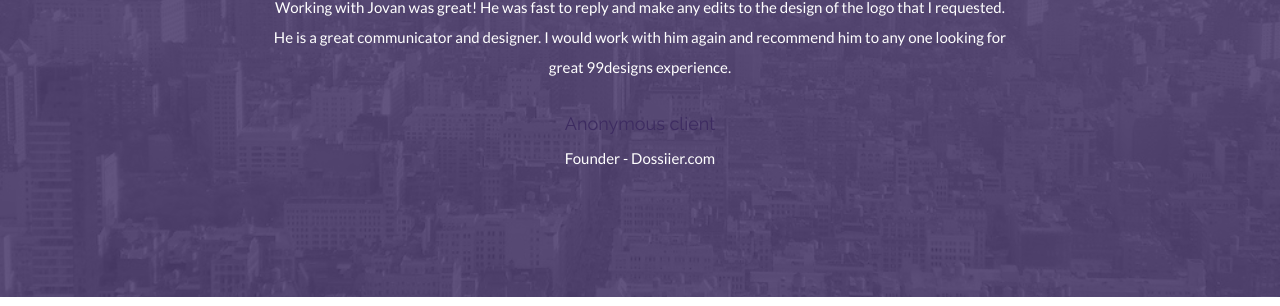
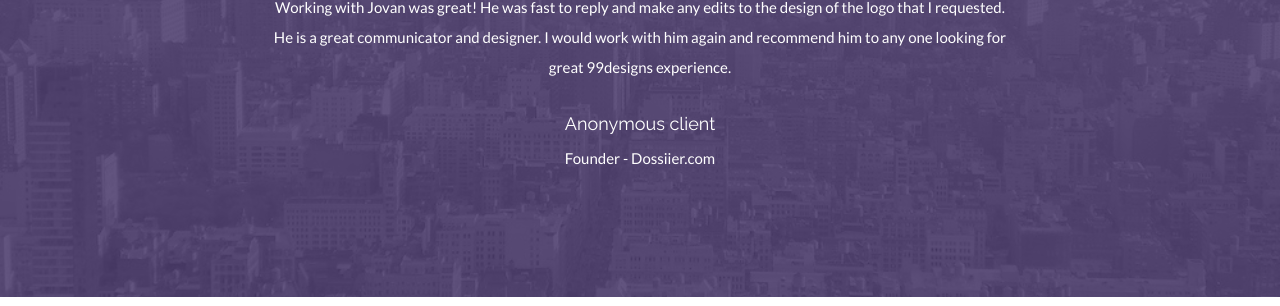
Before and after one commit to bitslit/portfolio, a Jekyll site: the page built from index.html, in a window 1280 px wide and 1400 px high, scrolled down 1751 px. Shown: the part 443-749 px from the top of the window. Built offline with Jekyll 4.4.1, drawn with Linux system fonts in a browser that asks for light colours; nearby versions of some CDN libraries.

Commit message:
Update style.css

```diff
--- a/_includes/css/style.css
+++ b/_includes/css/style.css
@@ -349,6 +349,10 @@ a:focus {
 	line-height: 30px;
 }
 
+#twrap h4 {
+	color: white;
+}
+
 /* clients logo */
 #cwrap {
 	background: #f7f7f7;
```
